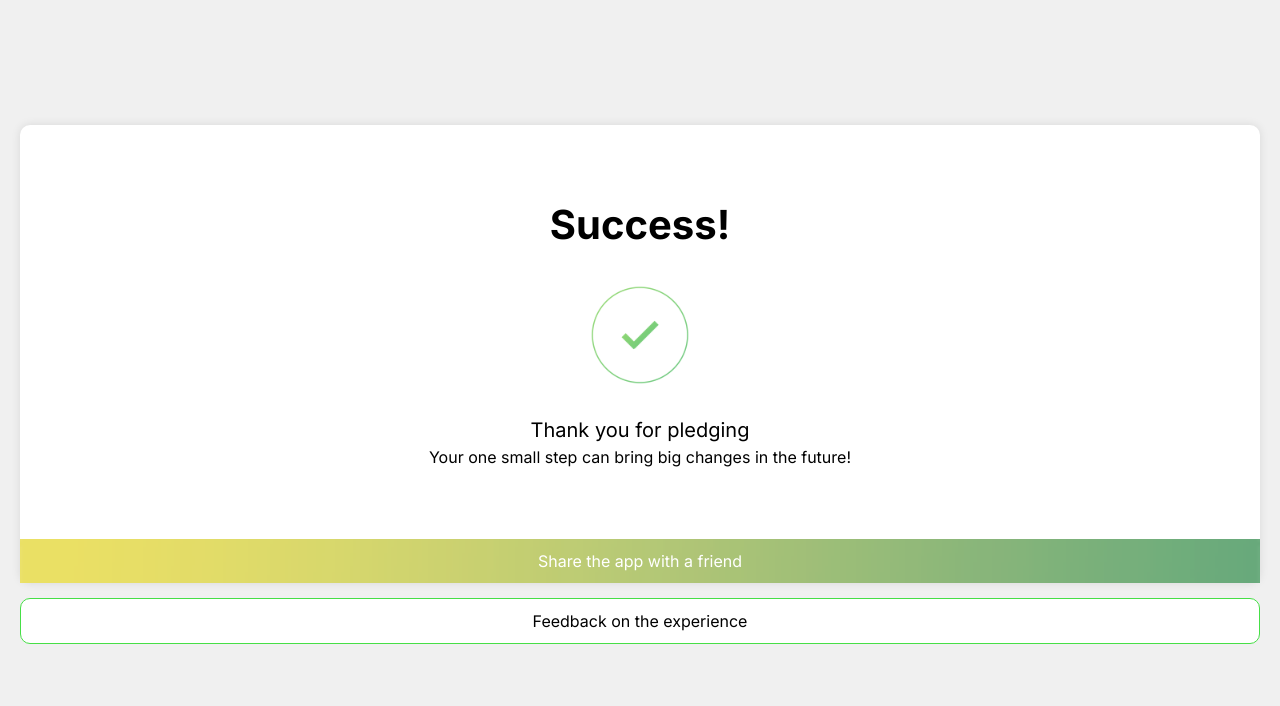
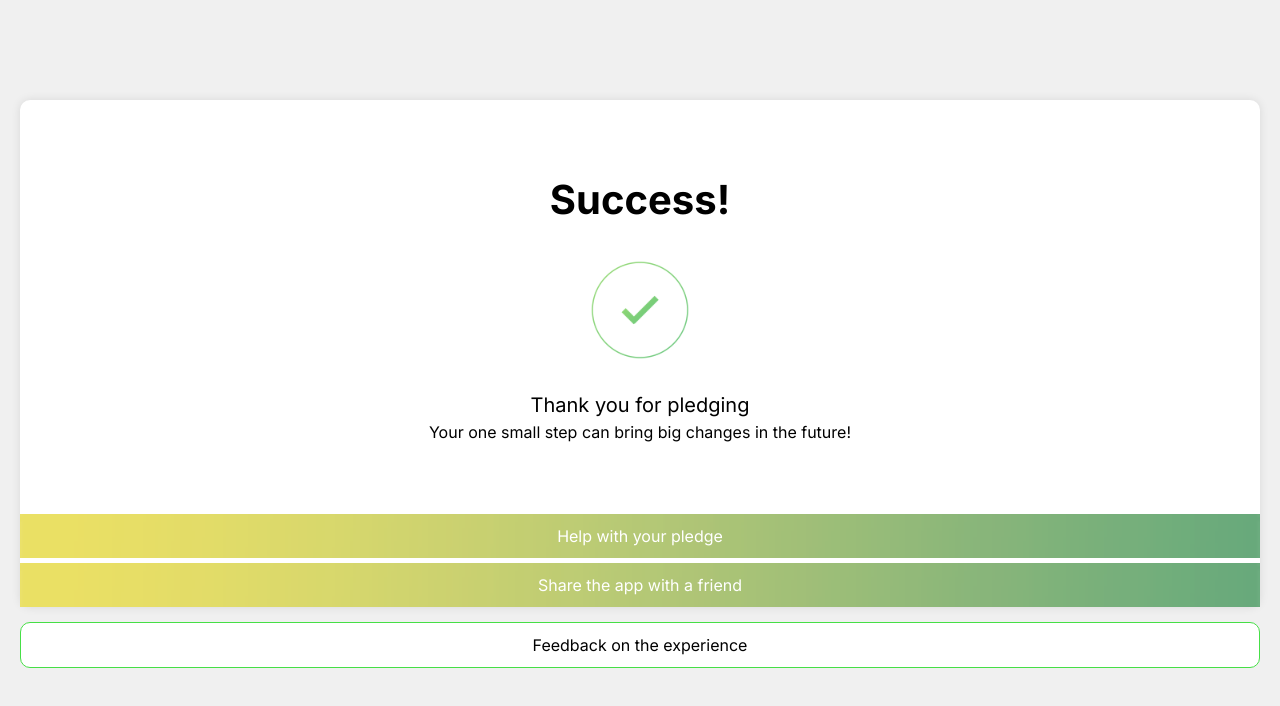
Before and after one commit to rohitvishin/Rothamsted, a Next.js app: page /success in a window 1280 px wide. Shown: the top 706 px of the page. Built offline with nearby package versions, Linux system fonts and the light colour scheme.

Commit message:
added link for success

```diff
--- a/app/contact/page.tsx
+++ b/app/contact/page.tsx
@@ -25,17 +25,14 @@ export default function Contact(){
         <div style={{maxHeight: '70%', overflowY: 'auto'}}>
         {
           speciesList.data.map((item,index)=>(
-            <div key={index} style={{margin:10,display:"flex",flexDirection:"row",backgroundColor:'#ebf5ca',padding:5,borderRadius:10}}>
-              <img
-              src={item.image}
-              alt={item.name}
-              height={80}
-              width={80}
-              />
-              <div style={{marginTop:8,width:230,textAlign:'center'}}>
-              <p>{item.pledge_line}</p>
-              </div>
-          </div>
+            <a key={index} href={'/thankyou?name='+item.name} style={{ textDecoration: 'none', color: 'inherit' }}>
+            <div style={{margin:10,display:"flex",flexDirection:"row",backgroundColor:'#ebf5ca',padding:5,borderRadius:10}}>
+              <img src={item.image} alt={item.name} height={80} width={80} />
+                <div style={{marginTop:8,width:230,textAlign:'center'}}>
+                <p>{item.pledge_line}</p>
+                </div>
+            </div>
+            </a>
           ))
         }
         </div>
--- a/app/success/page.tsx
+++ b/app/success/page.tsx
@@ -1,11 +1,22 @@
 "use client";
-import React from "react";
+import React, { useEffect, useState } from "react";
+import { speciesList } from "../constant/species";
 export default function Success() {
+  const [species, setspecies] = useState<any>(null);
+  useEffect(() => {
+    const queryString = window.location.search;
+    const urlParams = new URLSearchParams(queryString);
+    const spec = urlParams.get("name");
+
+    const speciesName = speciesList.data.find((obj) => obj.name === spec);
+    setspecies(speciesName);
+  }, [])
+
   return (
     <div>
       <div
       style={{
-        marginTop: 125,
+        marginTop: 100,
         marginLeft: 20,
         marginRight: 20,
         boxShadow: "0px 0px 10px 0px rgba(0, 0, 0, 0.1)",
@@ -44,9 +55,23 @@ export default function Success() {
           Your one small step can bring big changes in the future!
         </p>
       </div>
+      <a
+        href={species?species.pledge_link:''}
+        style={{
+          marginTop: 50,
+          backgroundImage: `url("rothamsted/gradient.webp")`,
+          padding: "10px",
+          backgroundRepeat: "no-repeat",
+          backgroundSize: "cover",
+          width: "100%",
+          color: "#fff",
+        }}
+      >
+        Help with your pledge
+      </a>
       <p
         style={{
-          marginTop: 50,
+          marginTop: 5,
           backgroundImage: `url("rothamsted/gradient.webp")`,
           padding: "10px",
           backgroundRepeat: "no-repeat",
--- a/app/thankyou/page.tsx
+++ b/app/thankyou/page.tsx
@@ -13,6 +13,9 @@ export default function Thankyou() {
       setError(true);
       return;
     }else{
+      const queryString = window.location.search;
+      const urlParams = new URLSearchParams(queryString);
+      const spec = urlParams.get("name");
       setProcess(true);
       setError(false);
       const formdata= new FormData();
@@ -26,7 +29,7 @@ export default function Thankyou() {
       }).catch((err)=>{
         setProcess(false);
       });
-      window.location.href = "/success"
+      window.location.href = "/success?name="+spec;
     }
   }
   return (
```
